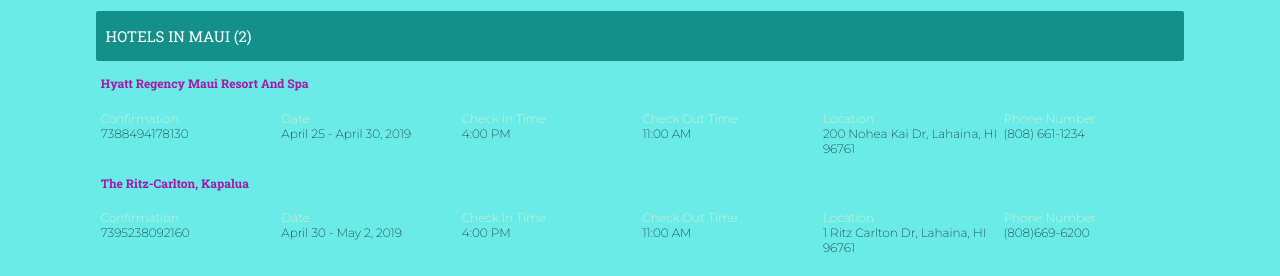
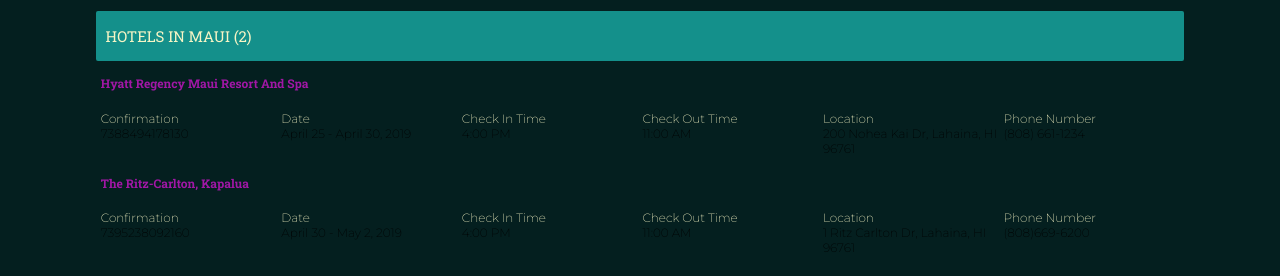
Before and after one commit to cparece/cparece.github.io, a plain HTML site: page index.html in a window 1280 px wide. Shown: the part 1094-1370 px from the top of the page. Drawn offline with Linux system fonts and the light colour scheme.

Commit message:
theme remove

```diff
--- a/styles/_palette.scss
+++ b/styles/_palette.scss
@@ -41,13 +41,3 @@
 //bg
 $bg-color01: $color09;
 $bg-color02: darken($color09, 1%);
-//function for text color switching
-@function text-color($color) {
-    // if else
-    @if (lightness($color) > 49) {
-        @return $color09;
-    }
-    @else {
-        @return $font-color;
-    }
-}
--- a/styles/_palette.theme-alt.scss
+++ /dev/null
@@ -1,53 +0,0 @@
-$font-color: #fff;
-$base-color: hsl(178, 76%, 37%);
-//creating a triad color palette, triad meaning 3 colors that are 120 degrees from eachother on the color wheel.
-$base-color-hue: hue($base-color);
-$base-color-saturation: saturation($base-color);
-$base-color-lightness: lightness($base-color);
-//need the hue, saturation and lightnss broken down for the base color because the base color and other colors
-//will use the same saturation an lightness, just change the hue.
-$accent: hsl($base-color-hue + (120 * 1), $base-color-saturation, $base-color-lightness);
-$accent-alt: hsl($base-color-hue + (120 * 2), $base-color-saturation, $base-color-lightness + 20); // also need to adjust lightness because color didnt look great.
-//primary
-$color01:lighten($base-color, 30%); //sass function lighten
-$color02:lighten($base-color, 20%);
-$color03:lighten($base-color, 10%);
-$color04:lighten($base-color, 5%);
-$color05:lighten($base-color, 0%);
-$color06:darken($base-color, 5%); //sass function darken
-$color07:darken($base-color, 10%);
-$color08:darken($base-color, 20%);
-$color09:darken($base-color, 30%);
-//accent 1
-$accent01:lighten($accent, 30%);
-$accent02:lighten($accent, 20%);
-$accent03:lighten($accent, 10%);
-$accent04:lighten($accent, 5%);
-$accent05:lighten($accent, 0%);
-$accent06:darken($accent, 5%);
-$accent07:darken($accent, 10%);
-$accent08:darken($accent, 20%);
-$accent09:darken($accent, 30%);
-//accent 2
-$accent-alt-01:lighten($accent-alt, 30%);
-$accent-alt-02:lighten($accent-alt, 20%);
-$accent-alt-03:lighten($accent-alt, 10%);
-$accent-alt-04:lighten($accent-alt, 5%);
-$accent-alt-05:lighten($accent-alt, 0%);
-$accent-alt-06:darken($accent-alt, 5%);
-$accent-alt-07:darken($accent-alt, 10%);
-$accent-alt-08:darken($accent-alt, 20%);
-$accent-alt-09:darken($accent-alt, 30%);
-//bg
-$bg-color01: $color01;
-$bg-color02: darken($color09, 1%);
-//function for text color switching
-@function text-color($color) {
-    // if else
-    @if (lightness($color) > 49) {
-        @return $color09;
-    }
-    @else {
-        @return $font-color;
-    }
-}
--- a/styles/_variables.scss
+++ b/styles/_variables.scss
@@ -1,4 +1,4 @@
-@import "_palette.theme-alt.scss";
+@import "_palette.scss";
 // unique colors
 $selected: $color05;
 $hover: darken($selected, 5%);
```
Also changed, not shown: styles/styles.css, 1 other file.
